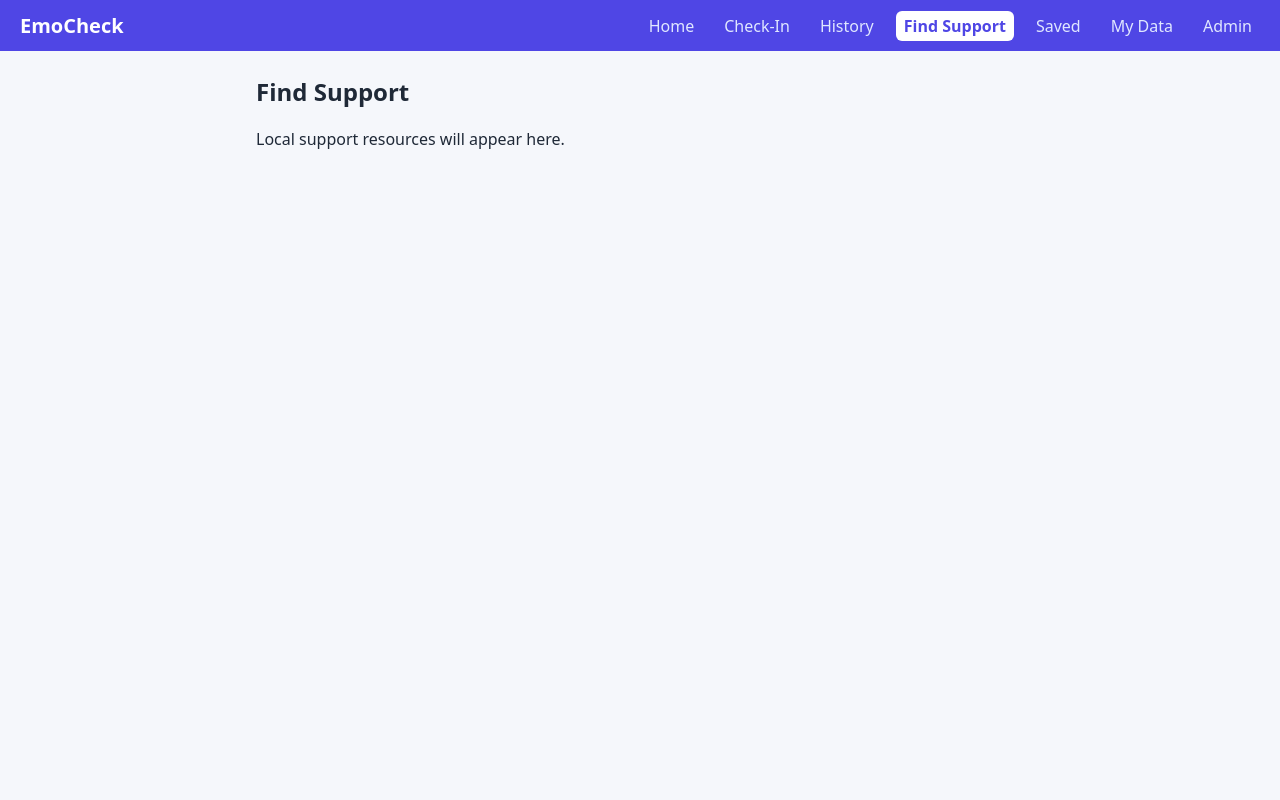
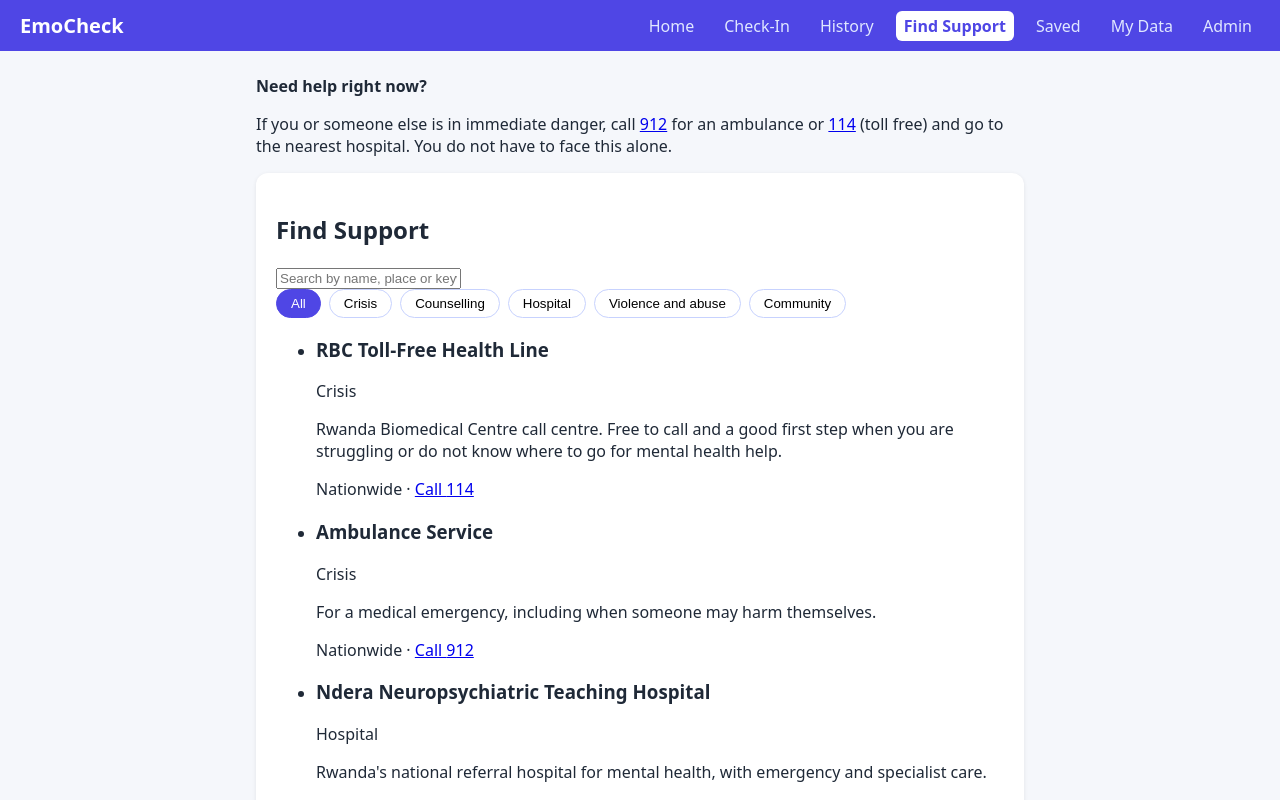
Before and after one commit to Isuwafa/EMOCHECK-APP, a React (Vite) app: page /support in a window 1280 px wide. Shown: the top 800 px of the page. Built offline with nearby package versions, Linux system fonts and the light colour scheme.

Commit message:
Build support finder page with search and category filter

```diff
--- a/src/pages/Support.jsx
+++ b/src/pages/Support.jsx
@@ -1,8 +1,77 @@
+import { useState } from "react";
+import { getResources } from "../utils/resources";
+import { CATEGORIES } from "../data/resources";
+
 export default function Support() {
+  const [resources] = useState(getResources());
+  const [search, setSearch] = useState("");
+  const [category, setCategory] = useState("All");
+
+  const filtered = resources.filter((r) => {
+    const matchesCategory = category === "All" || r.category === category;
+    const text = (r.name + " " + r.description + " " + r.location).toLowerCase();
+    return matchesCategory && text.includes(search.toLowerCase());
+  });
+
   return (
     <section>
-      <h1>Find Support</h1>
-      <p>Local support resources will appear here.</p>
+      <div className="crisis-banner">
+        <strong>Need help right now?</strong>
+        <p>
+          If you or someone else is in immediate danger, call{" "}
+          <a href="tel:912">912</a> for an ambulance or{" "}
+          <a href="tel:114">114</a> (toll free) and go to the nearest hospital.
+          You do not have to face this alone.
+        </p>
+      </div>
+
+      <div className="card">
+        <h1>Find Support</h1>
+
+        <input
+          className="search"
+          type="text"
+          placeholder="Search by name, place or keyword"
+          value={search}
+          onChange={(e) => setSearch(e.target.value)}
+        />
+
+        <div className="tag-row filters">
+          {["All", ...CATEGORIES].map((c) => (
+            <button
+              key={c}
+              className={category === c ? "tag active" : "tag"}
+              onClick={() => setCategory(c)}
+            >
+              {c}
+            </button>
+          ))}
+        </div>
+
+        {filtered.length === 0 ? (
+          <p>No resources match your search.</p>
+        ) : (
+          <ul className="resource-list">
+            {filtered.map((r) => (
+              <li key={r.id} className="resource-item">
+                <div className="resource-top">
+                  <h3>{r.name}</h3>
+                  <span className="badge">{r.category}</span>
+                </div>
+                <p>{r.description}</p>
+                <p className="resource-meta">
+                  {r.location}
+                  {r.phone && (
+                    <>
+                      {" "}&middot; <a href={"tel:" + r.phone}>Call {r.phone}</a>
+                    </>
+                  )}
+                </p>
+              </li>
+            ))}
+          </ul>
+        )}
+      </div>
     </section>
   );
 }
```
